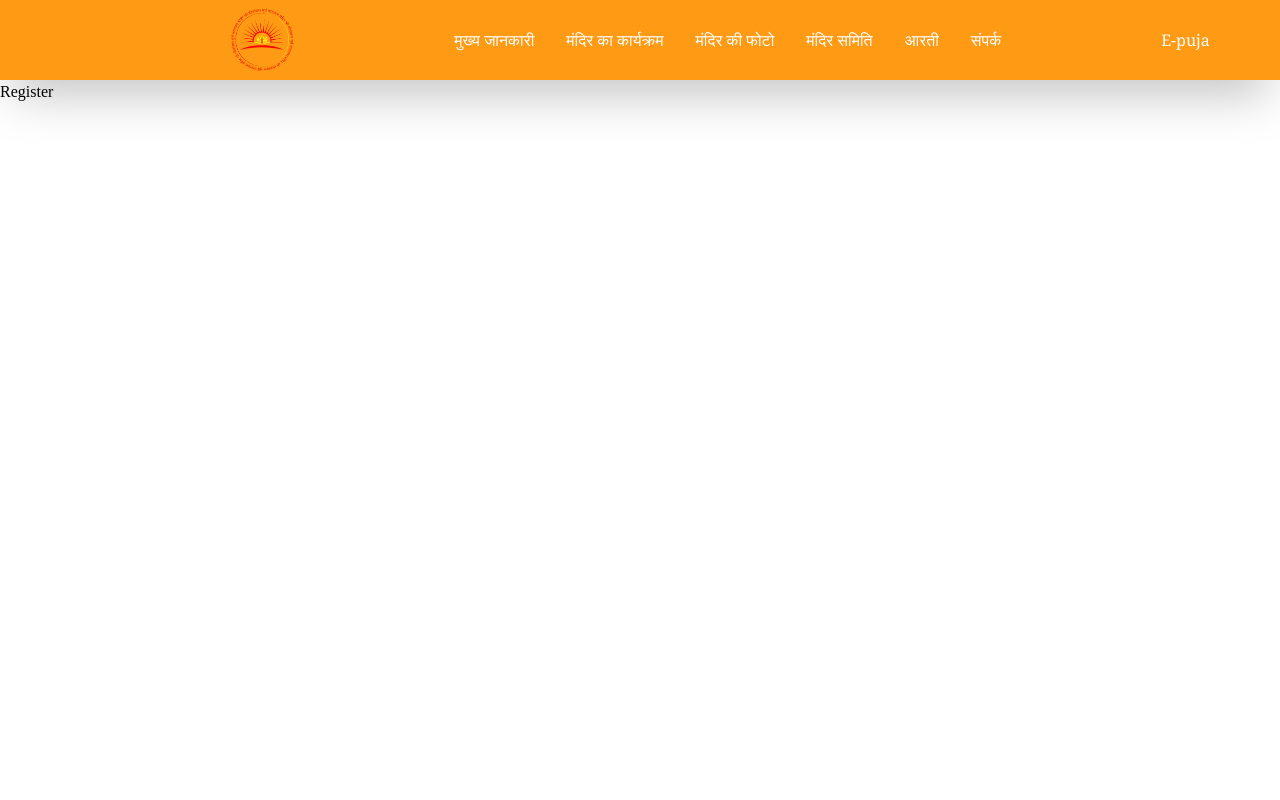
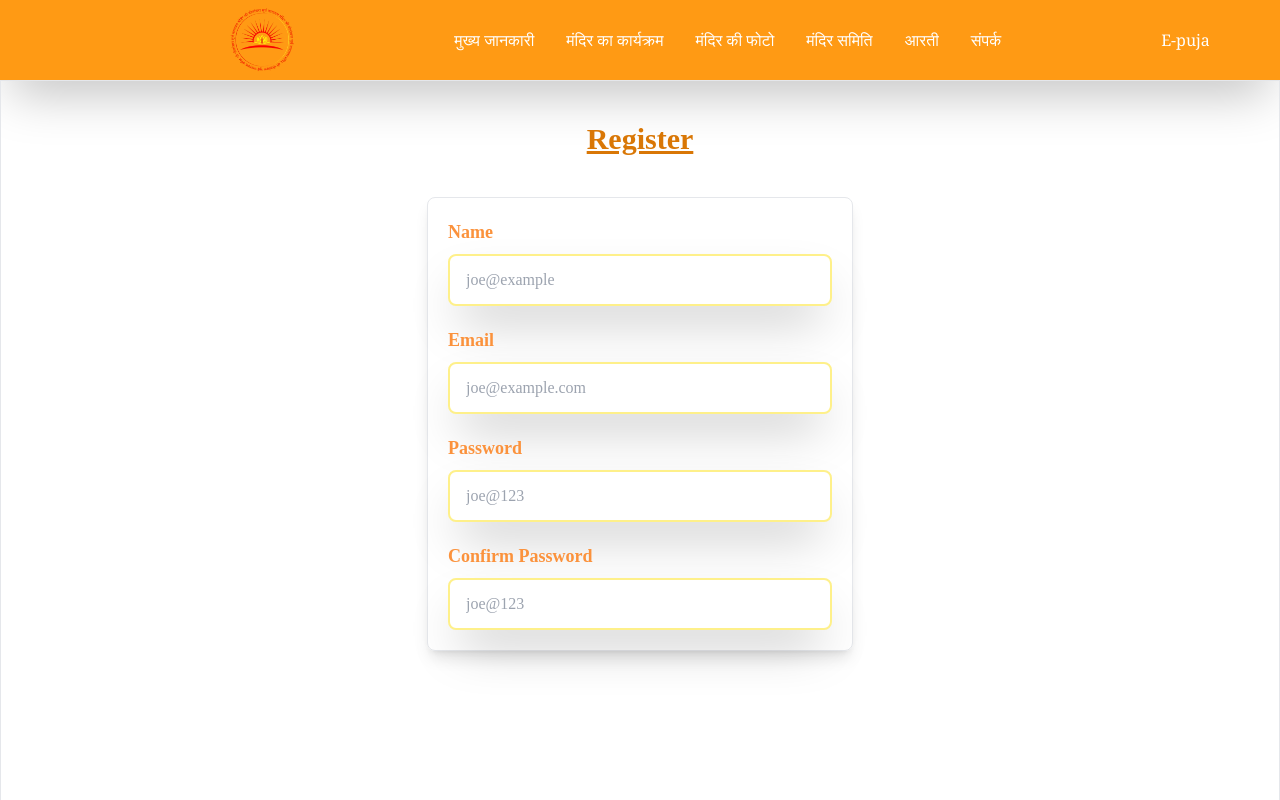
Before and after one commit to Akanksha4127/Pitambra, a React (Vite) app: page /register in a window 1280 px wide. Shown: the top 800 px of the page. Built offline with nearby package versions, Linux system fonts and the light colour scheme.

Commit message:
Add Register page

```diff
--- a/src/Pages/E-Puja/Register.jsx
+++ b/src/Pages/E-Puja/Register.jsx
@@ -2,10 +2,62 @@ import React from 'react'
 
 function Register() {
   return (
-    <div className='h-screen'>
-      Register
+    <div className="h-screen flex flex-col items-center  border">
+      <h1 className="text-center  text-3xl text-amber-600  underline font-bold  mt-10">
+        Register
+      </h1>
+      <form action="" className='border mt-10 shadow-lg rounded-lg'>
+        <div className="Email w-96 m-5">
+          <label className="block mb-2 text-lg font-semibold w-fit text-orange-400   font-Philosopher">
+            Name
+          </label>
+          <input
+            type="Name"
+            className="border-b-2 border-2 rounded-lg shadow-2xl px-4 py-3 border-yellow-200 w-full outline-none "
+            placeholder="joe@example"
+            name="name"
+            required
+          />
+        </div>
+        <div className="Email w-97 m-5">
+          <label className="block mb-2 text-lg font-semibold w-fit text-orange-400   font-Philosopher">
+            Email
+          </label>
+          <input
+            type="email"
+            className="border-b-2 border-2 rounded-lg shadow-2xl px-4 py-3 border-yellow-200 w-full outline-none "
+            placeholder="joe@example.com"
+            name="email"
+            required
+          />
+        </div>
+        <div className="Email w-96 m-5">
+          <label className="block mb-2 text-lg font-semibold w-fit text-orange-400   font-Philosopher">
+            Password
+          </label>
+          <input
+            type="Password"
+            className="border-b-2 border-2 rounded-lg shadow-2xl px-4 py-3 border-yellow-200 w-full outline-none "
+            placeholder="joe@123"
+            name="password"
+            required
+          />
+        </div>
+        <div className="Email w-96 m-5">
+          <label className="block mb-2 text-lg font-semibold w-fit text-orange-400   font-Philosopher">
+            Confirm Password
+          </label>
+          <input
+            type="Password"
+            className="border-b-2 border-2 rounded-lg shadow-2xl px-4 py-3 border-yellow-200 w-full outline-none "
+            placeholder="joe@123"
+            name="confirm password"
+            required
+          />
+        </div>
+      </form>
     </div>
-  )
+  );
 }
 
 export default Register
```
